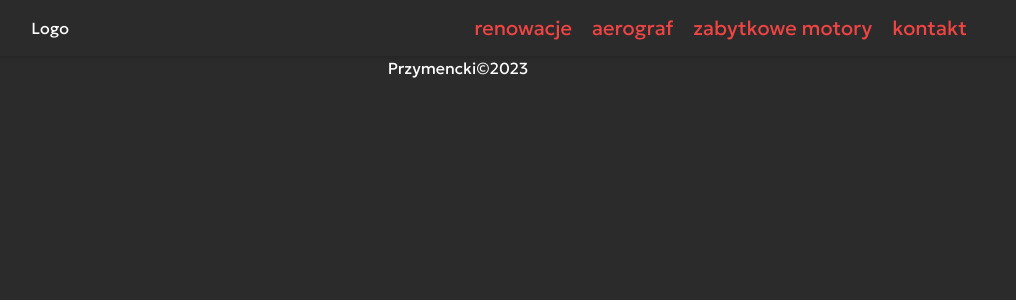
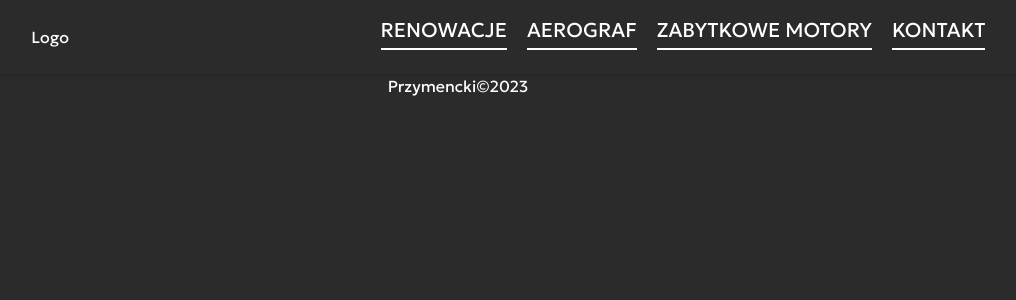
Before and after one commit to SquinFester/jb2, a Next.js app in the folder next-try/: page / in a window 1280 px wide. Shown: the top 300 px of the page, without its empty margins (182-1198 px from the left). Built offline with nearby package versions, Linux system fonts and the light colour scheme.

Commit message:
add sme style to nav

```diff
--- a/next-try/src/components/Navbar.tsx
+++ b/next-try/src/components/Navbar.tsx
@@ -8,7 +8,7 @@ import { useEffect, useState } from "react";
 
 const Navbar = () => {
   const pathname = usePathname();
-  const [showMenu, setShowMenu] = useState<boolean>(false);
+  const [showMenu, setShowMenu] = useState<boolean>(true);
 
   useEffect(() => {
     setShowMenu(() => false);
@@ -31,14 +31,17 @@ const Navbar = () => {
          showMenu ? "" : "-translate-y-[150%] shadow-none"
        } duration-500 ease-out lg:static lg:translate-y-0 `}
         >
-          <ul className="mx-auto flex w-2/3 flex-col gap-5 lg:flex-row ">
+          <ul className="mx-auto flex w-2/3 flex-col gap-5 py-4 lg:flex-row ">
             {pagesInfo.map((nav) => {
               const isActive = pathname.endsWith(nav.path);
               return (
-                <li key={nav.id} className="whitespace-nowrap">
+                <li
+                  key={nav.id}
+                  className="mb-2 whitespace-nowrap border-b-2 border-white  pb-1 uppercase "
+                >
                   <Link
                     href={nav.path}
-                    className={`${isActive ? "text-blue-500" : "text-red-500"}`}
+                    className={`${isActive ? "text-red-500" : ""}`}
                     onClick={() => setShowMenu(() => false)}
                   >
                     {nav.title}
```
